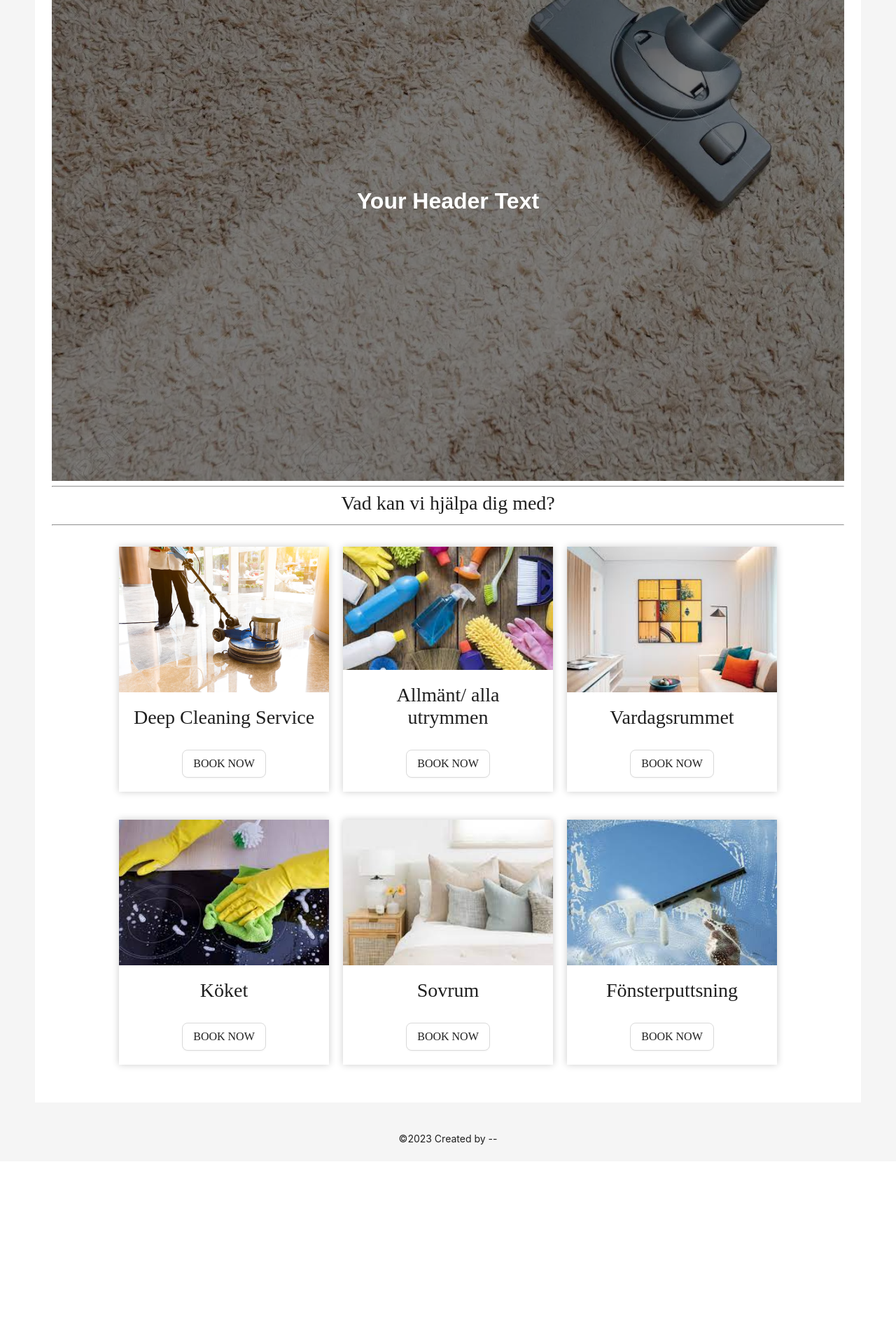
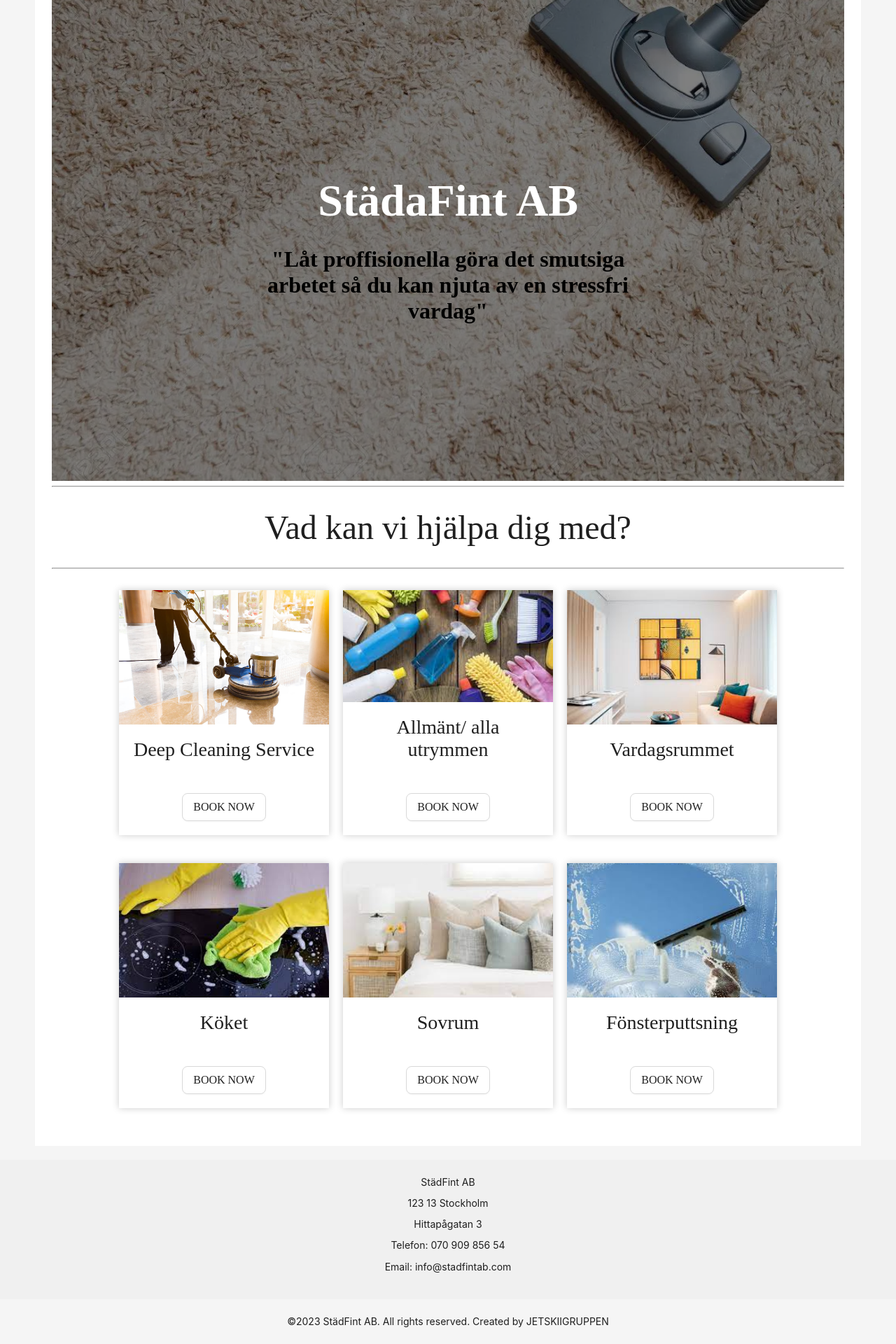
Before and after one commit to sherii190/Booking, a React (Create React App) app in the folder frontend/: page / in a window 1280 px wide. Shown: the part 221-2141 px from the top of the page at 70% size. Before the commit the page ends 1880 px from the top, so only its background shows below. Built offline with nearby package versions, Linux system fonts and the light colour scheme.

Commit message:
Commit mustafa och moaz.

```diff
--- a/frontend/src/components/Layout/Layout.tsx
+++ b/frontend/src/components/Layout/Layout.tsx
@@ -30,7 +30,16 @@ const AppLayout: React.FC<AppLayoutProps> = ({ children, isProtected }) => {
                     {children}
                 </div>
             </Content>
-            <Footer style={{ textAlign: 'center' }}>©2023 Created by --</Footer>
+            <Footer style={{ textAlign: 'center', backgroundColor: '#f0f0f0' }}>
+                <div>
+                    <p>StädFint AB</p>
+                    <p>123 13 Stockholm</p>
+                    <p>Hittapågatan 3</p>
+                    <p>Telefon: 070 909 856 54</p>
+                    <p>Email: info@stadfintab.com</p>
+                </div>
+            </Footer>
+            <Footer style={{ textAlign: 'center' }}>©2023 StädFint AB. All rights reserved. Created by JETSKIIGRUPPEN </Footer>
         </Layout>
     );
 };
--- a/frontend/src/pages/Home/Home.css
+++ b/frontend/src/pages/Home/Home.css
@@ -8,6 +8,15 @@
 }
 h1{
   font-family: Tiempos Headline, serif;
+    margin-top: 30px;
+    margin-bottom: 30px;
+    font-weight: 500;
+}
+.rubrik{
+  font-size: 1.5rem;
+}
+element.style {
+  font-size: 2rem;
 }
 .box {
   display: flex;
@@ -88,9 +97,21 @@ h1{
   transform: translate(-50%, -50%); /* Center the text using translate */
   color: white;
   text-align: center;
-  font-size: 2rem;
+  font-size: 4rem;
   font-weight: bold;
-  font-family: Arial, sans-serif;
+  font-family: Tiempos Headline, serif;
+}
+
+.header-paragraph {
+  position: absolute;
+  top: 65%; /* Position the text in the center of the header container */
+  left: 50%;
+  transform: translate(-50%, -50%); /* Center the text using translate */
+  color: rgb(0, 0, 0);
+  text-align: center;
+  font-size: 2rem; /* Set font size to 1.2rem */
+  font-weight: bold;
+  font-family: Tiempos Headline, serif;
 }
 
 .site-layout-content {
--- a/frontend/src/pages/Home/Home.tsx
+++ b/frontend/src/pages/Home/Home.tsx
@@ -10,10 +10,13 @@ export const Home = () => {
         <div>
             <div className="header-container">
 
-        <div className="header-text">Your Header Text</div>
+        <div className="header-text">StädaFint AB </div>
+        <p className="header-paragraph">"Låt proffisionella göra det smutsiga arbetet så du kan njuta av en stressfri vardag"</p>
       </div>
             <hr />
-            <h1>Vad kan vi hjälpa dig med?</h1>
+            <div className='rubrik'>
+                <h1>Vad kan vi hjälpa dig med?</h1>
+            </div>
             <hr />
             <div className="boxes-container">
                 <div className="box">
```
